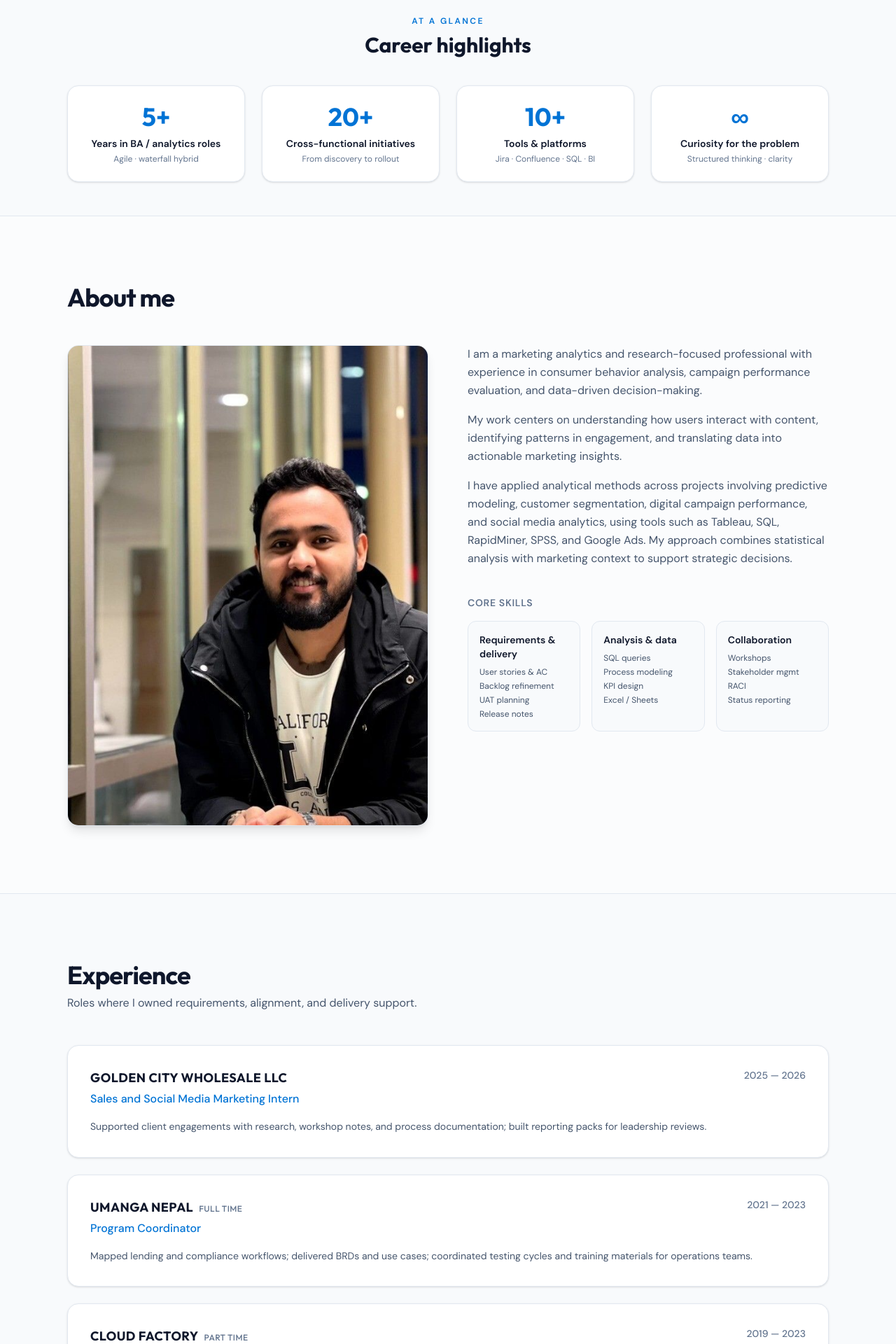
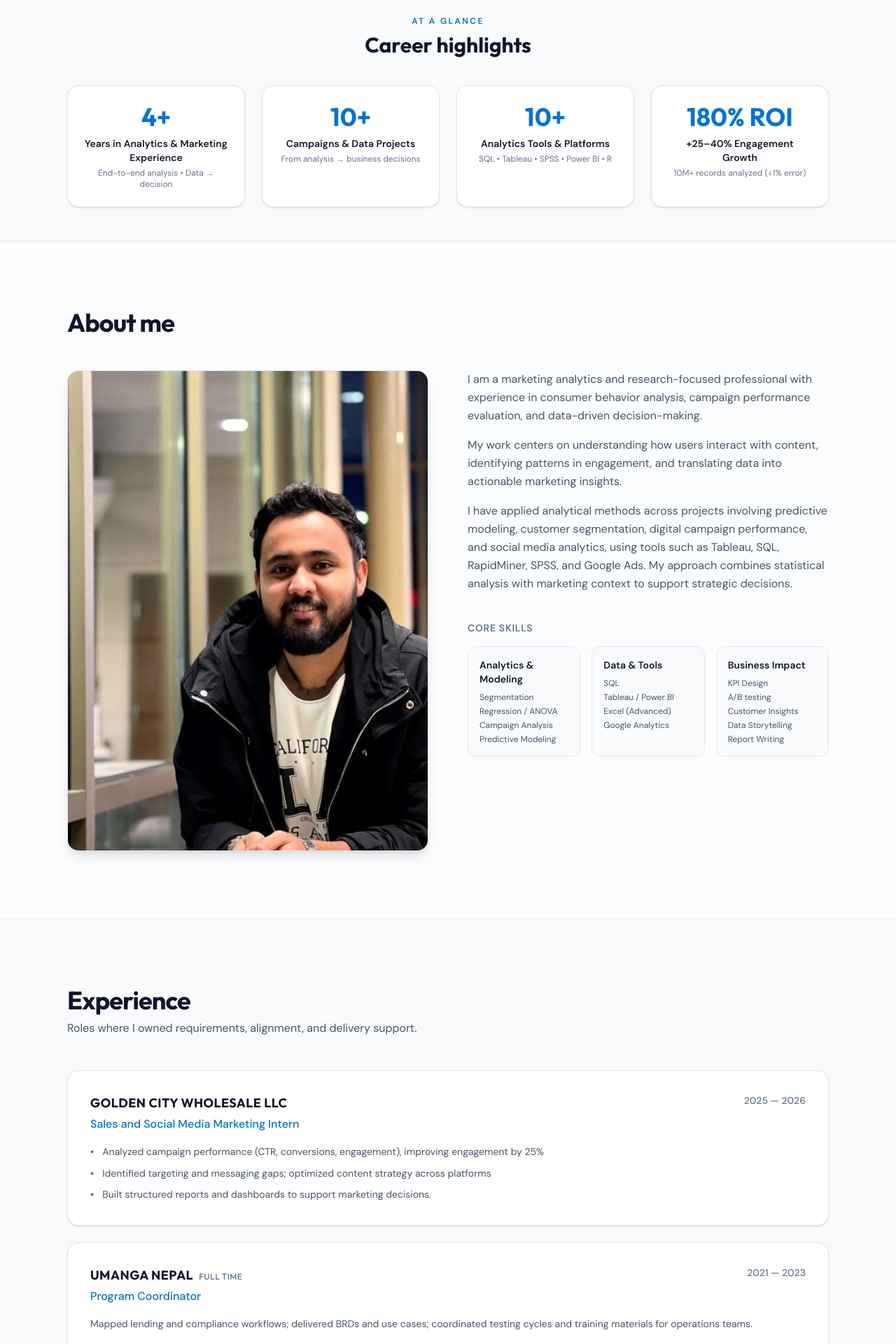
Before and after one commit to sushantdai/portfolioSushant, a React (Vite) app: page / in a window 1280 px wide. Shown: the part 580-2500 px from the top of the page at 70% size. Built offline with nearby package versions, Linux system fonts and the light colour scheme; no server answers.

Commit message:
Convert experience summary to bullet points

```diff
--- a/src/components/Experience.jsx
+++ b/src/components/Experience.jsx
@@ -41,9 +41,22 @@ export default function Experience() {
                     {job.period}
                   </time>
                 </div>
-                <p className="mt-4 text-sm leading-relaxed text-slate-600 dark:text-slate-300">
-                  {job.summary}
-                </p>
+                <div>
+                  {Array.isArray(job.summary) ? (
+                    <ul className="mt-4 space-y-2 text-sm leading-relaxed text-slate-600 dark:text-slate-300">
+                      {job.summary.map((point, i) => (
+                        <li key={i} className="flex gap-3">
+                          <span className="text-[var(--color-accent)] font-semibold">•</span>
+                          <span>{point}</span>
+                        </li>
+                      ))}
+                    </ul>
+                  ) : (
+                    <p className="mt-4 text-sm leading-relaxed text-slate-600 dark:text-slate-300">
+                      {job.summary}
+                    </p>
+                  )}
+                </div>
                 {index < experience.length - 1 && (
                   <span className="sr-only">Next role below</span>
                 )}
--- a/src/data/content.js
+++ b/src/data/content.js
@@ -27,10 +27,10 @@ export const carouselSlides = [
 ]
 
 export const highlights = [
-  { value: '5+', label: 'Years in BA / analytics roles', sub: 'Agile · waterfall hybrid' },
-  { value: '20+', label: 'Cross-functional initiatives', sub: 'From discovery to rollout' },
-  { value: '10+', label: 'Tools & platforms', sub: 'Jira · Confluence · SQL · BI' },
-  { value: '∞', label: 'Curiosity for the problem', sub: 'Structured thinking · clarity' },
+  { value: '4+', label: 'Years in Analytics & Marketing Experience', sub: 'End-to-end analysis • Data → decision' },
+  { value: '10+', label: 'Campaigns & Data Projects', sub: 'From analysis → business decisions' },
+  { value: '10+', label: 'Analytics Tools & Platforms', sub: 'SQL • Tableau • SPSS • Power BI • R' },
+  { value: '180% ROI', label: '+25–40% Engagement Growth', sub: '10M+ records analyzed (<1% error)' },
 ]
 
 export const aboutParagraphs = [
@@ -43,16 +43,16 @@ export const aboutParagraphs = [
 
 export const skills = [
   {
-    title: 'Requirements & delivery',
-    items: ['User stories & AC', 'Backlog refinement', 'UAT planning', 'Release notes'],
+    title: 'Analytics & Modeling',
+    items: ['Segmentation', 'Regression / ANOVA', 'Campaign Analysis', 'Predictive Modeling'],
   },
   {
-    title: 'Analysis & data',
-    items: ['SQL queries', 'Process modeling', 'KPI design', 'Excel / Sheets'],
+    title: 'Data & Tools',
+    items: ['SQL', 'Tableau / Power BI', 'Excel (Advanced)', 'Google Analytics'],
   },
   {
-    title: 'Collaboration',
-    items: ['Workshops', 'Stakeholder mgmt', 'RACI', 'Status reporting'],
+    title: 'Business Impact',
+    items: ['KPI Design', 'A/B testing', 'Customer Insights', 'Data Storytelling', 'Report Writing'],
   },
 ]
 
@@ -61,8 +61,11 @@ export const experience = [
     company: 'Golden City Wholesale LLC',
     role: 'Sales and Social Media Marketing Intern',
     period: '2025 — 2026',
-    summary:
-      'Supported client engagements with research, workshop notes, and process documentation; built reporting packs for leadership reviews.',
+    summary: [
+      'Analyzed campaign performance (CTR, conversions, engagement), improving engagement by 25%',
+      'Identified targeting and messaging gaps; optimized content strategy across platforms',
+      'Built structured reports and dashboards to support marketing decisions.'
+    ]
   },
    {
     company: 'Umanga Nepal',
```
